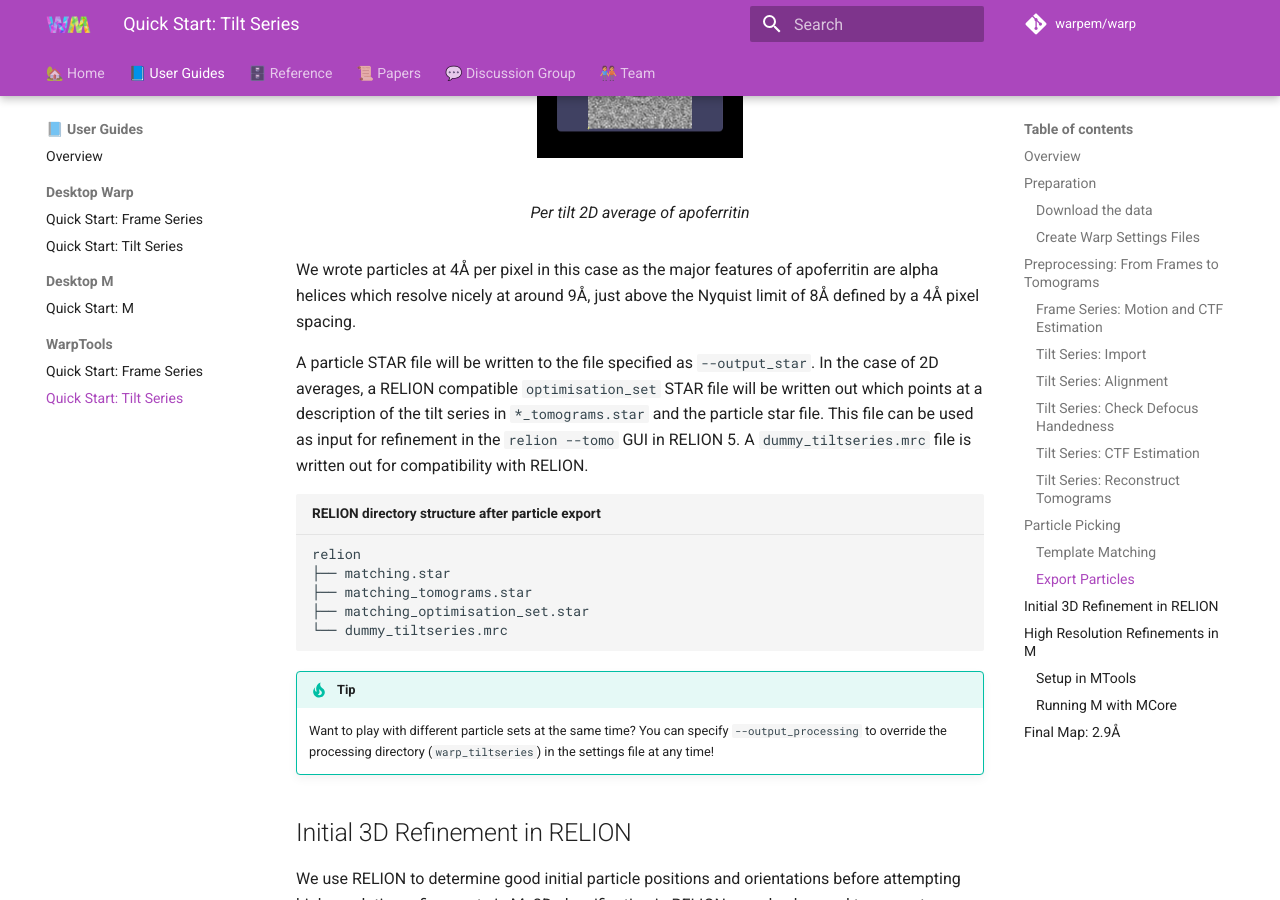
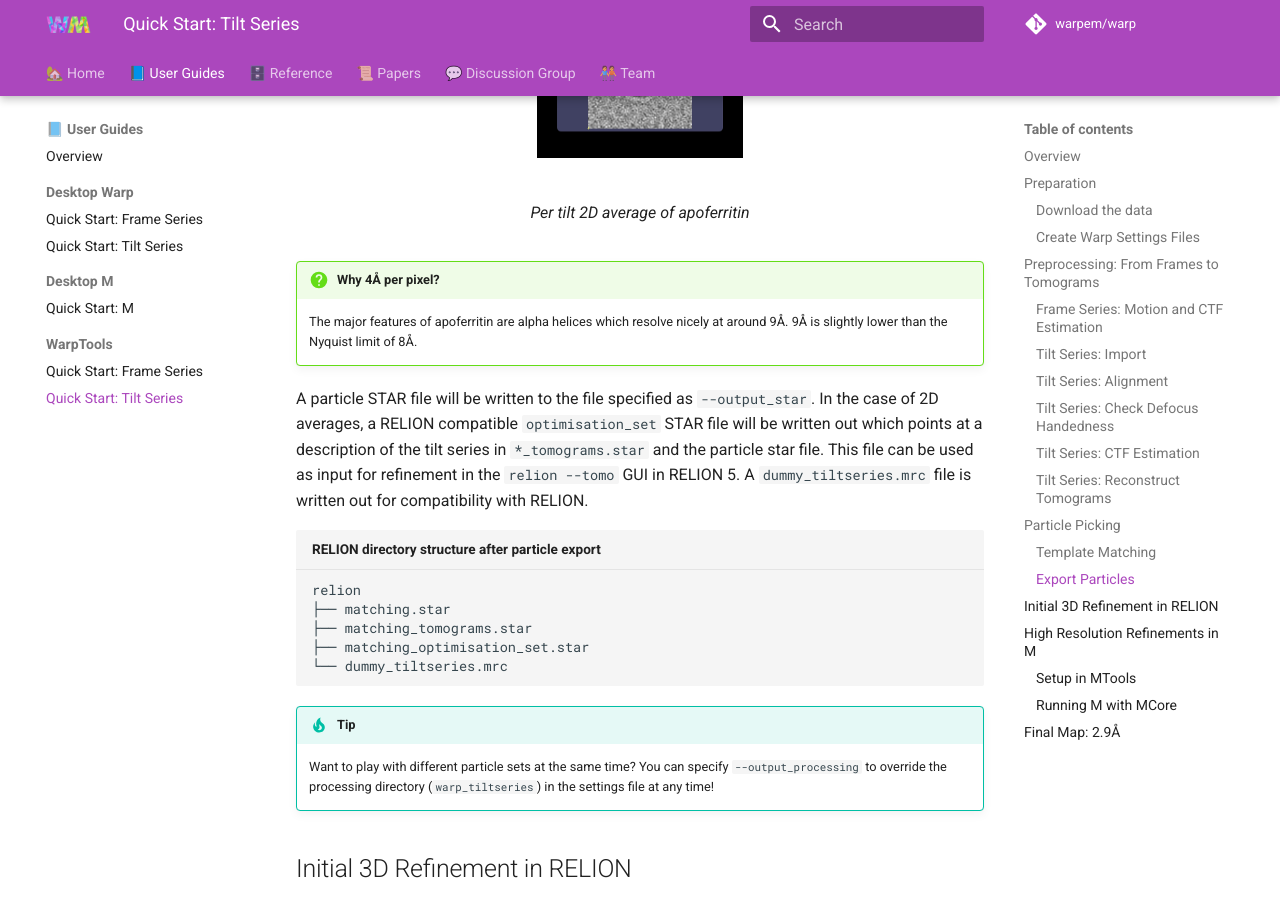
Before and after one commit to warpem/warp, an MkDocs documentation site: the page built from docs/user_guide/warptools/quick_start_warptools_tilt_series.md, in a window 1280 px wide and 900 px high, scrolled down 10157 px. Built offline with MkDocs 1.6.1 and Material for MkDocs 9.7.7, drawn with Linux system fonts in a browser that asks for light colours; emoji names are drawn with the system emoji font; comment, search, counter and statistics services are not loaded.

Commit message:
simplify why 4apx explanation in docs (#70)

```diff
--- a/docs/user_guide/warptools/quick_start_warptools_tilt_series.md
+++ b/docs/user_guide/warptools/quick_start_warptools_tilt_series.md
@@ -927,10 +927,10 @@
   <figcaption>Per tilt 2D average of apoferritin</figcaption>
 </figure>
 
-
-We wrote particles at 4Å per pixel in this case as the major features of apoferritin
-are alpha helices which resolve nicely at around 9Å, just above the Nyquist limit of
-8Å defined by a 4Å pixel spacing.
+!!! question "Why 4Å per pixel?"
+    The major features of apoferritin
+    are alpha helices which resolve nicely at around 9Å. 9Å is slightly lower than the
+    Nyquist limit of 8Å.
 
 A particle STAR file will be written to the file specified as `--output_star`. In the
 case of 2D averages, a RELION compatible `optimisation_set` STAR file will be written
```
